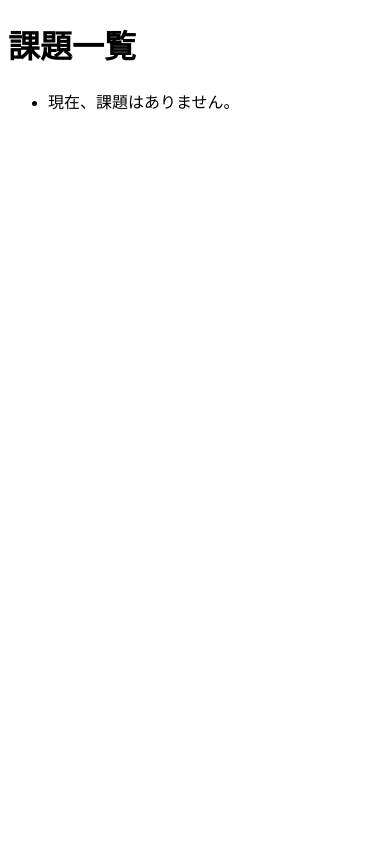
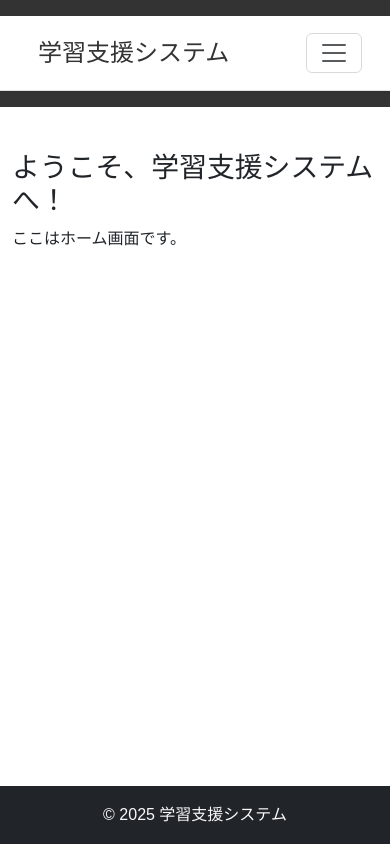
Before and after one commit to reodive/school_system, a Django app: page / in a window 390 px wide. Run offline with Django 4.2, Linux system fonts and the light colour scheme; a user stored in the database is signed in; data that the repository does not hold is empty.

Commit message:
ver 1.12

```diff
--- a/school_system/settings.py
+++ b/school_system/settings.py
@@ -74,12 +74,9 @@ DATABASES = {
         'ENGINE': 'django.db.backends.postgresql',
         'NAME': 'school_system_db',
         'USER': 'postgres',
-        'PASSWORD': 'your_password',  # 適切なパスワードに置き換える
+        'PASSWORD': 'tIUnct4i',
         'HOST': 'localhost',
         'PORT': '5432',
-        'OPTIONS': {
-            'adapter': 'psycopg'  # psycopg2ではなく、新しい psycopg を指定
-        }
     }
 }
 
--- a/school_system/urls.py
+++ b/school_system/urls.py
@@ -1,8 +1,10 @@
 from django.contrib import admin
 from django.urls import path, include
+from tasks.views import home  # 例: tasks/views.py に home を定義している場合
 
 urlpatterns = [
     path('admin/', admin.site.urls),
-    path('', include('tasks.urls')),  # ルート URL は tasks アプリの URL 定義を利用
-    path('users/', include('users.urls')),  # ユーザー関連の URL
+    path('', home, name='home'),  # ルートURLに home ビューを割り当て
+    path('users/', include('users.urls')),  # ユーザー関連のURL
+    path('tasks/', include('tasks.urls')),  # タスク関連のURLなど
 ]
--- a/tasks/templates/tasks/task_list.html
+++ b/tasks/templates/tasks/task_list.html
@@ -1,17 +1,20 @@
-<!DOCTYPE html>
-<html lang="ja">
-<head>
-    <meta charset="UTF-8">
-    <title>課題一覧</title>
-</head>
-<body>
-    <h1>課題一覧</h1>
-    <ul>
-        {% for task in tasks %}
-            <li>{{ task.title }} - 締切: {{ task.due_date }}</li>
-        {% empty %}
-            <li>現在、課題はありません。</li>
-        {% endfor %}
-    </ul>
-</body>
-</html>
+<!-- 例：tasks/templates/tasks/task_list.html -->
+{% extends "base.html" %}
+
+{% block title %}課題一覧{% endblock %}
+
+{% block content %}
+<h2>課題一覧</h2>
+<div class="row">
+    {% for task in tasks %}
+    <div class="col-md-4">
+        <div class="card mb-4">
+            <div class="card-body">
+                <h5 class="card-title">{{ task.title }}</h5>
+                <p class="card-text">締切: {{ task.deadline }}</p>
+            </div>
+        </div>
+    </div>
+    {% endfor %}
+</div>
+{% endblock %}
--- a/tasks/views.py
+++ b/tasks/views.py
@@ -32,12 +32,17 @@ SCOPES = ["https://www.googleapis.com/auth/calendar"]
 SERVICE_ACCOUNT_FILE = "credentials.json"
 
 @login_required
+
 def task_list(request):
-    """
-    View to display a list of tasks
-    """
-    tasks = Task.objects.all()
-    return render(request, 'tasks/task_list.html', {'tasks': tasks})
+    # 必要なコンテキストデータを用意
+    tasks = [
+        # ダミーデータまたは実際のデータを取得
+        {'title': '数学の宿題', 'deadline': '2025-02-10'},
+        {'title': '英語レポート', 'deadline': '2025-02-15'},
+    ]
+    context = {'tasks': tasks}
+    return render(request, 'tasks/task_list.html', context)
+
 
 def add_to_calendar(task):
     """
@@ -169,3 +174,6 @@ def get(self, request, task_id, format=None):
         task = get_object_or_404(Task, pk=task_id)
         task.delete()
         return Response(status=status.HTTP_204_NO_CONTENT)
+
+def home(request):
+    return render(request, 'home.html')
--- a/templates/base.html
+++ b/templates/base.html
@@ -9,17 +9,42 @@
     <link rel="stylesheet" href="https://cdn.jsdelivr.net/npm/bootstrap@5.3.0/dist/css/bootstrap.min.css">
     <!-- 独自のスタイルシート -->
     <link rel="stylesheet" href="{% static 'css/style.css' %}">
+    <style>
+        /* Apple風ナビゲーションバーのカスタマイズ例 */
+        .navbar-apple {
+            background-color: #ffffff;  /* 白ベース */
+            border-bottom: 1px solid #e0e0e0;  /* 控えめなボーダー */
+            box-shadow: 0 1px 3px rgba(0,0,0,0.1);  /* 軽い影 */
+            padding: 0.8rem 1rem;
+        }
+        .navbar-apple .navbar-brand {
+            font-family: -apple-system, BlinkMacSystemFont, "Segoe UI", Roboto, Helvetica, Arial, sans-serif;
+            font-size: 1.5rem;
+            font-weight: 500;
+            color: #333;
+        }
+        .navbar-apple .nav-link {
+            font-family: -apple-system, BlinkMacSystemFont, "Segoe UI", Roboto, Helvetica, Arial, sans-serif;
+            color: #555;
+            margin-left: 1rem;
+        }
+        .navbar-apple .nav-link:hover {
+            color: #000;
+        }
+    </style>
 </head>
 <body>
     <header>
-        <nav class="navbar navbar-expand-lg navbar-dark bg-dark">
+        <!-- Apple風にカスタマイズしたナビゲーションバー -->
+        <nav class="navbar navbar-expand-lg navbar-apple">
             <div class="container-fluid">
-                <a class="navbar-brand" href="{% url 'home' %}">学習支援システム</a>
-                <button class="navbar-toggler" type="button" data-bs-toggle="collapse" data-bs-target="#navbarSupportedContent"
-                        aria-controls="navbarSupportedContent" aria-expanded="false" aria-label="Toggle navigation">
+                <!-- templates/base.html の例 -->
+                <a class="navbar-brand" href="{% url 'task_list' %}">学習支援システム</a>
+                <button class="navbar-toggler" type="button" data-bs-toggle="collapse" data-bs-target="#navbarApple"
+                        aria-controls="navbarApple" aria-expanded="false" aria-label="Toggle navigation">
                     <span class="navbar-toggler-icon"></span>
                 </button>
-                <div class="collapse navbar-collapse" id="navbarSupportedContent">
+                <div class="collapse navbar-collapse" id="navbarApple">
                     <ul class="navbar-nav ms-auto mb-2 mb-lg-0">
                         {% if user.is_authenticated %}
                             {% if user.role == "teacher" or user.role == "admin" %}
--- /dev/null
+++ b/templates/home.html
@@ -0,0 +1,9 @@
+<!-- templates/home.html -->
+{% extends "base.html" %}
+
+{% block title %}ホーム{% endblock %}
+
+{% block content %}
+  <h1>ようこそ、学習支援システムへ！</h1>
+  <p>ここはホーム画面です。</p>
+{% endblock %}
--- a/users/urls.py
+++ b/users/urls.py
@@ -21,4 +21,7 @@ urlpatterns = [
     path('password_reset/done/', auth_views.PasswordResetDoneView.as_view(template_name='users/password_reset_done.html'), name='password_reset_done'),
     path('reset/<uidb64>/<token>/', auth_views.PasswordResetConfirmView.as_view(template_name='users/password_reset_confirm.html'), name='password_reset_confirm'),
     path('reset/done/', auth_views.PasswordResetCompleteView.as_view(template_name='users/password_reset_complete.html'), name='password_reset_complete'),
+
+    # ここに生徒ダッシュボードのURLパターンを追加
+    path('student/dashboard/', views.student_dashboard, name='student_dashboard'),
 ]
```
Also changed, not shown: templates/dashboard.html (deleted, +0 -15 lines), templates/student_dashboard.html (added, +38 -0 lines), users/forms.py (+47 -2 lines), users/views.py (+10 -2 lines), 1 other file.
